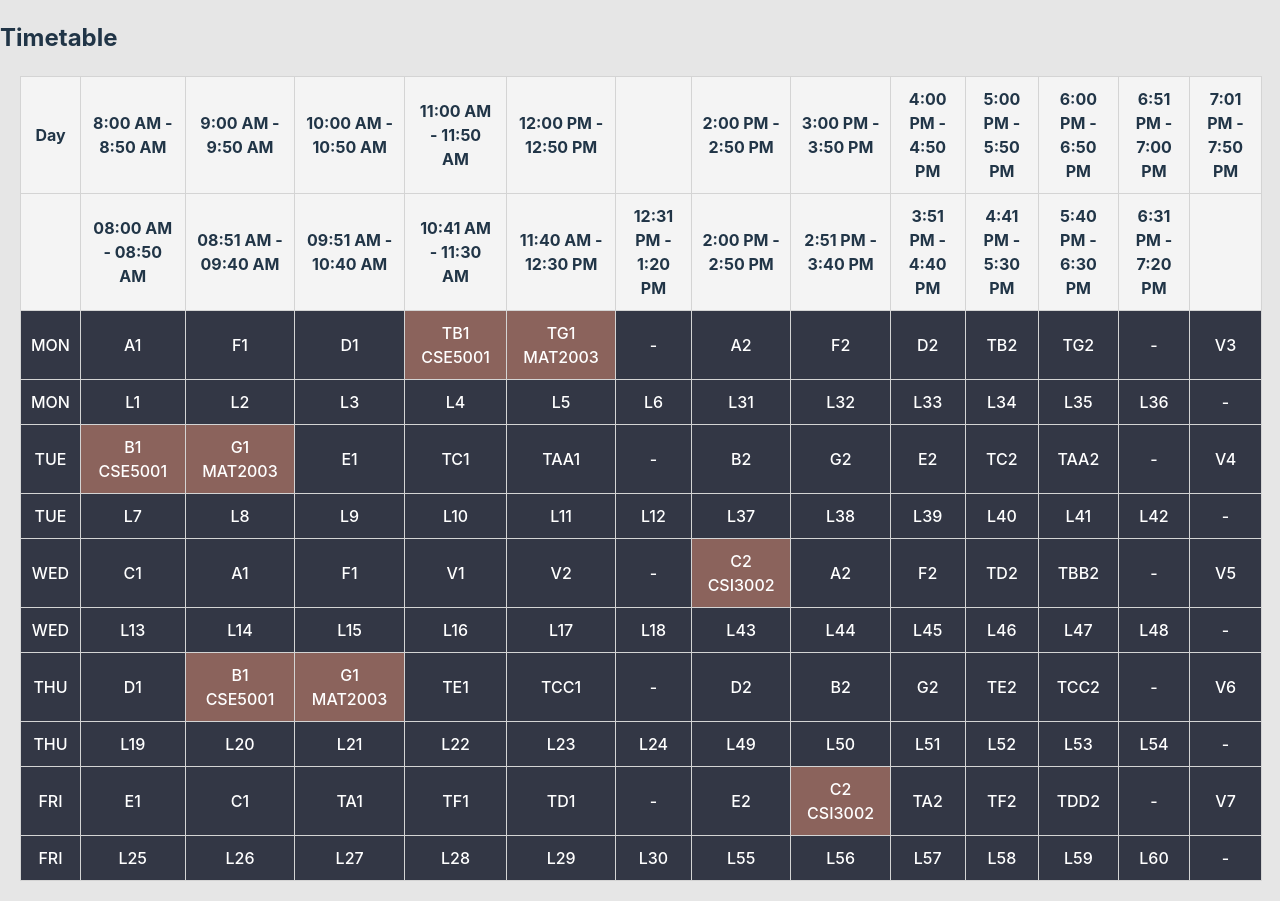
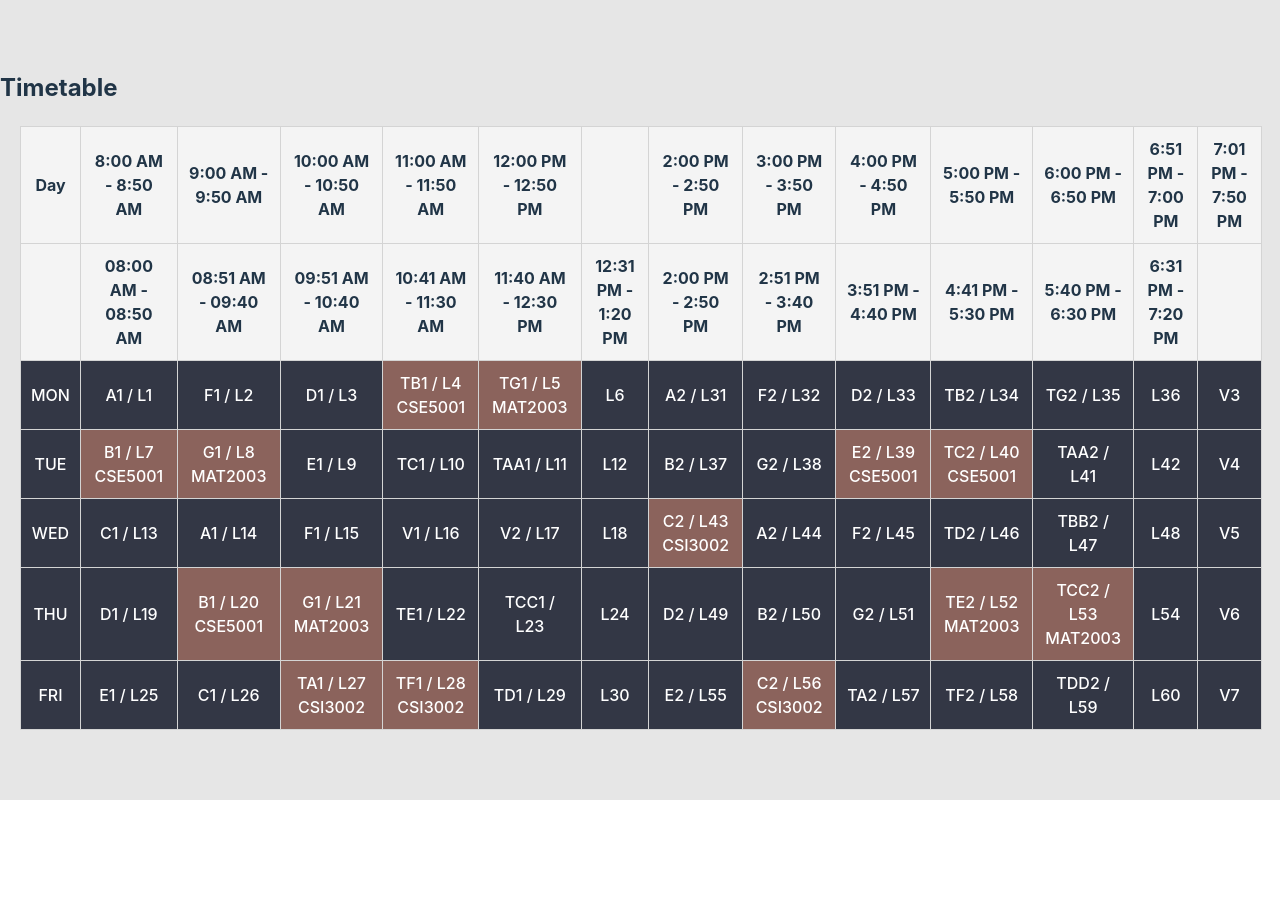
Before and after one commit to coderman400/ffcs, a React (Vite) app: page /result in a window 1280 px wide. After the commit the page ends 800 px from the top, so only its background shows below. Built offline with nearby package versions, Linux system fonts and the light colour scheme.

Commit message:
combine theory and lab slots into one row, accomodate the change while checking result.json

```diff
--- /dev/null
+++ b/src/assets/small-schema.json
@@ -0,0 +1,199 @@
+{
+  "theory": [
+    {
+      "start": "8:00 AM",
+      "end": "8:50 AM",
+      "days": {
+        "mon": ["A1", "L1"],
+        "tue": ["B1", "L7"],
+        "wed": ["C1", "L13"],
+        "thu": ["D1", "L19"],
+        "fri": ["E1", "L25"]
+      }
+    },
+    {
+      "start": "9:00 AM",
+      "end": "9:50 AM",
+      "days": {
+        "mon": ["F1", "L2"],
+        "tue": ["G1", "L8"],
+        "wed": ["A1", "L14"],
+        "thu": ["B1", "L20"],
+        "fri": ["C1", "L26"]
+      }
+    },
+    {
+      "start": "10:00 AM",
+      "end": "10:50 AM",
+      "days": {
+        "mon": ["D1", "L3"],
+        "tue": ["E1", "L9"],
+        "wed": ["F1", "L15"],
+        "thu": ["G1", "L21"],
+        "fri": ["TA1", "L27"]
+      }
+    },
+    {
+      "start": "11:00 AM",
+      "end": "11:50 AM",
+      "days": {
+        "mon": ["TB1", "L4"],
+        "tue": ["TC1", "L10"],
+        "wed": ["V1", "L16"],
+        "thu": ["TE1", "L22"],
+        "fri": ["TF1", "L28"]
+      }
+    },
+    {
+      "start": "12:00 PM",
+      "end": "12:50 PM",
+      "days": {
+        "mon": ["TG1", "L5"],
+        "tue": ["TAA1", "L11"],
+        "wed": ["V2", "L17"],
+        "thu": ["TCC1", "L23"],
+        "fri": ["TD1", "L29"]
+      }
+    },
+    {
+      "lunch": true,
+      "days": {
+        "mon": ["L6"],
+        "tue": ["L12"],
+        "wed": ["L18"],
+        "thu": ["L24"],
+        "fri": ["L30"]
+      }
+    },
+    {
+      "start": "2:00 PM",
+      "end": "2:50 PM",
+      "days": {
+        "mon": ["A2", "L31"],
+        "tue": ["B2", "L37"],
+        "wed": ["C2", "L43"],
+        "thu": ["D2", "L49"],
+        "fri": ["E2", "L55"]
+      }
+    },
+    {
+      "start": "3:00 PM",
+      "end": "3:50 PM",
+      "days": {
+        "mon": ["F2", "L32"],
+        "tue": ["G2", "L38"],
+        "wed": ["A2", "L44"],
+        "thu": ["B2", "L50"],
+        "fri": ["C2", "L56"]
+      }
+    },
+    {
+      "start": "4:00 PM",
+      "end": "4:50 PM",
+      "days": {
+        "mon": ["D2", "L33"],
+        "tue": ["E2", "L39"],
+        "wed": ["F2", "L45"],
+        "thu": ["G2", "L51"],
+        "fri": ["TA2", "L57"]
+      }
+    },
+    {
+      "start": "5:00 PM",
+      "end": "5:50 PM",
+      "days": {
+        "mon": ["TB2", "L34"],
+        "tue": ["TC2", "L40"],
+        "wed": ["TD2", "L46"],
+        "thu": ["TE2", "L52"],
+        "fri": ["TF2", "L58"]
+      }
+    },
+    {
+      "start": "6:00 PM",
+      "end": "6:50 PM",
+      "days": {
+        "mon": ["TG2", "L35"],
+        "tue": ["TAA2", "L41"],
+        "wed": ["TBB2", "L47"],
+        "thu": ["TCC2", "L53"],
+        "fri": ["TDD2", "L59"]
+      }
+    },
+    {
+      "start": "6:51 PM",
+      "end": "7:00 PM",
+      "days": {
+        "mon": ["L36"],
+        "tue": ["L42"],
+        "wed": ["L48"],
+        "thu": ["L54"],
+        "fri": ["L60"]
+      }
+    },
+    {
+      "start": "7:01 PM",
+      "end": "7:50 PM",
+      "days": {
+        "mon": ["V3"],
+        "tue": ["V4"],
+        "wed": ["V5"],
+        "thu": ["V6"],
+        "fri": ["V7"]
+      }
+    }
+  ],
+  "lab": [
+    {
+      "start": "08:00 AM",
+      "end": "08:50 AM"
+    },
+    {
+      "start": "08:51 AM",
+      "end": "09:40 AM"
+    },
+    {
+      "start": "09:51 AM",
+      "end": "10:40 AM"
+    },
+    {
+      "start": "10:41 AM",
+      "end": "11:30 AM"
+    },
+    {
+      "start": "11:40 AM",
+      "end": "12:30 PM"
+    },
+    {
+      "start": "12:31 PM",
+      "end": "1:20 PM"
+    },
+    {
+      "start": "2:00 PM",
+      "end": "2:50 PM"
+    },
+    {
+      "start": "2:51 PM",
+      "end": "3:40 PM"
+    },
+    {
+      "start": "3:51 PM",
+      "end": "4:40 PM"
+    },
+    {
+      "start": "4:41 PM",
+      "end": "5:30 PM"
+    },
+    {
+      "start": "5:40 PM",
+      "end": "6:30 PM"
+    },
+    {
+      "start": "6:31 PM",
+      "end": "7:20 PM"
+    },
+    {
+      "lunch": true
+    }
+  ]
+}
--- a/src/components/Result.jsx
+++ b/src/components/Result.jsx
@@ -1,10 +1,12 @@
 import { useLocation } from "react-router-dom"
-import timetableData from '../assets/schema.json'
+import timetableData from '../assets/small-schema.json'
 import '../styles/Result.css'
 import courseData from '../assets/result.json'
 
 const takenSlotColor = '#8b635c'
 const takenSlotText = 'white'
+
+
 function Result(){
    const days = ['mon', 'tue', 'wed', 'thu', 'fri'];
 
@@ -20,37 +22,44 @@ function Result(){
 
   const theoryTimeSlots = timetableData.theory.map(slot => slot.lunch ? 'Lunch Break' : `${slot.start} - ${slot.end}`);
   const labTimeSlots = timetableData.lab.map(slot => slot.lunch ? 'Lunch Break' : `${slot.start} - ${slot.end}`);
-
+  let dispSlot;
 
   const renderDayRow = (day) => (
     <>
     <tr key={day}>
       <td>{day.toUpperCase()}</td>
       {theorySlots.map((slot, index) => {
-        if(slot.days && slot.days[day] && resultSlots[slot.days[day]]){
-          return(
-            <td style={{backgroundColor:takenSlotColor, color:takenSlotText} }key={`${day}-${index}`}>{slot.days[day]} <br></br> {resultSlots[slot.days[day]]} </td>
-          )
-        }
-        else if (slot.days && slot.days[day]) {
-          return (
-          <td key={`${day}-${index}`}>{slot.days[day]}</td>
-        );
-        }
-        return <td key={`${day}-${index}`}>-</td>;
-      })}
-    </tr>
-    <tr key={day}>
-      <td>{day.toUpperCase()}</td>
-      {labSlots.map((slot, index) => {
+        if (slot.days && slot.days[day]) {
+          let dispSlot;
 
-        if (slot.days && slot.days[day]) {
-          return <td key={`${day}-${index}`}>{slot.days[day]}</td>;
+          // Check for both slots
+          const slotDay1 = slot.days[day][0];
+          const slotDay2 = slot.days[day][1];
+
+          if (resultSlots[slotDay1]) {
+            dispSlot = resultSlots[slotDay1];
+          } else if (resultSlots[slotDay2]) {
+            dispSlot = resultSlots[slotDay2];
+          }
+
+          console.log(slot.days[day]);
+
+          if (dispSlot) {
+            return (
+              <td style={{ backgroundColor: takenSlotColor, color: takenSlotText }} key={`${day}-${index}`}>
+                {slotDay1} {slotDay2 ? `/ ${slotDay2}` : ''} <br /> {dispSlot}
+              </td>
+            );
+          }
+
+          // Handling when there's only one slot
+          return <td key={`${day}-${index}`}>{slotDay1} {slotDay2 ? `/ ${slotDay2}` : ''}</td>;
         }
         return <td key={`${day}-${index}`}>-</td>;
       })}
     </tr>
     </>
+
   );
 
   return (
```
